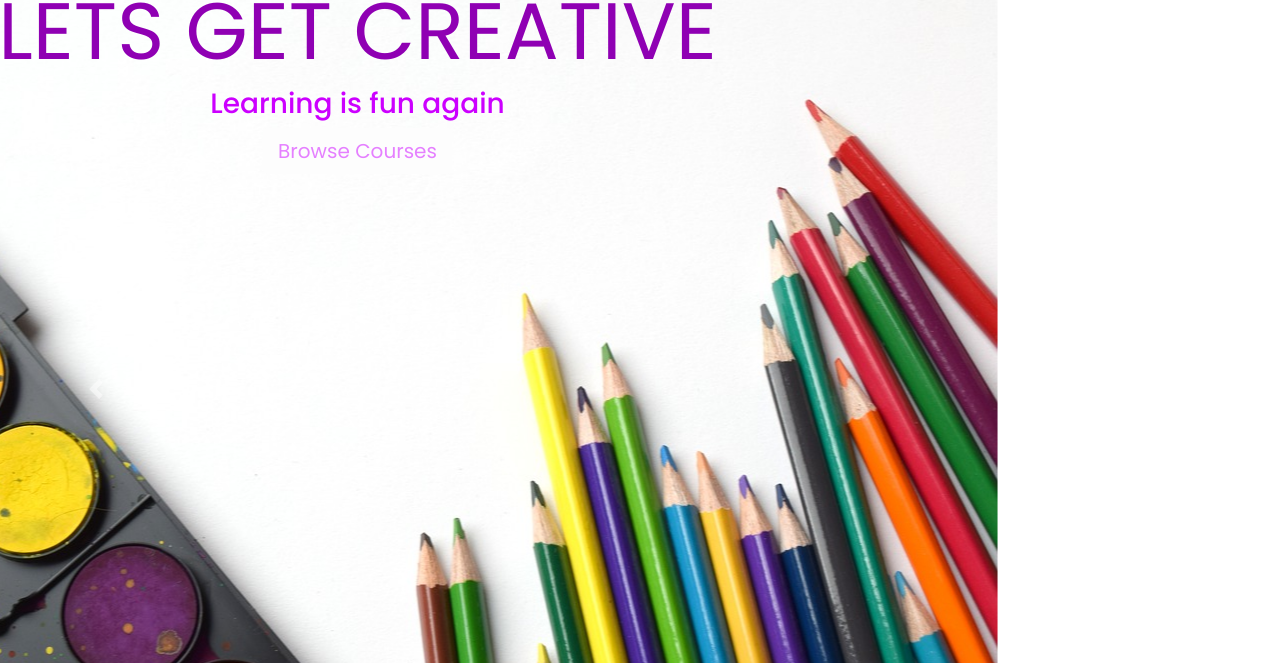
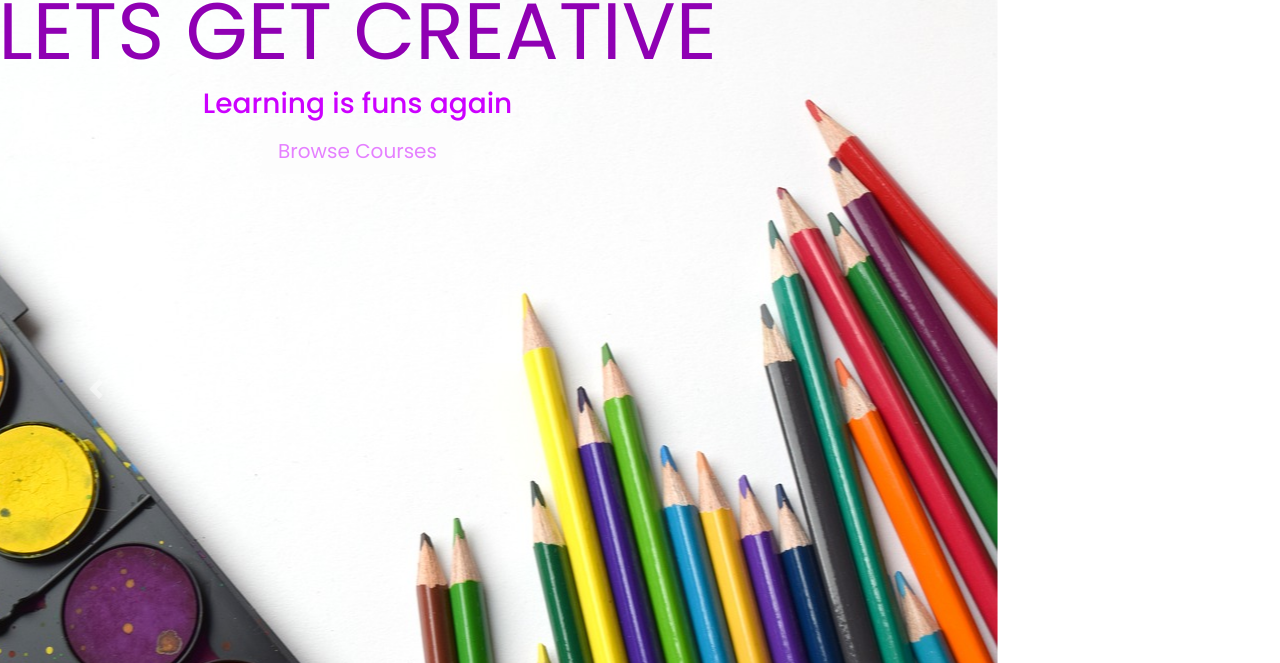
Before and after one commit to NightLord7/LearnLad, a plain HTML site: page index.html in a window 1280 px wide. Shown: the part 137-800 px from the top of the page. Drawn offline with nearby package versions, Linux system fonts and the light colour scheme.

Commit message:
Update index.html

```diff
--- a/index.html
+++ b/index.html
@@ -69,7 +69,7 @@
       <img  src="img/background4.jpg" alt="Second slide">
       <div class="carousel-caption ">
 		    <h1 class="display-2" style="color:  #8f00b3">Lets get Creative</h1>
-		    <h3 style="color:   #cc00ff">Learning is fun again</h3>
+		    <h3 style="color:   #cc00ff">Learning is funs again</h3>
 		    <a href="page1.html">
 			    <button type="button" class="btn btn-lg button1" >
 			    	Browse Courses
```
